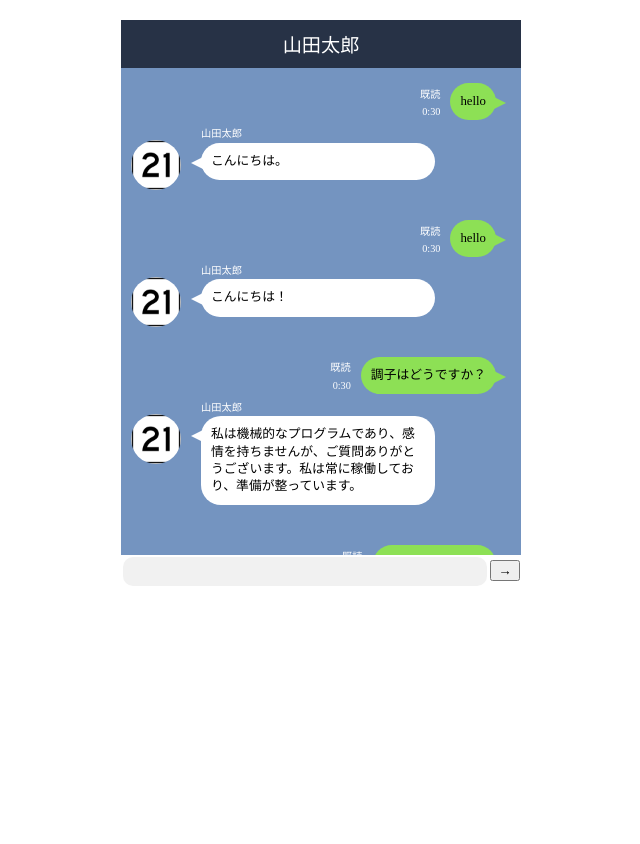
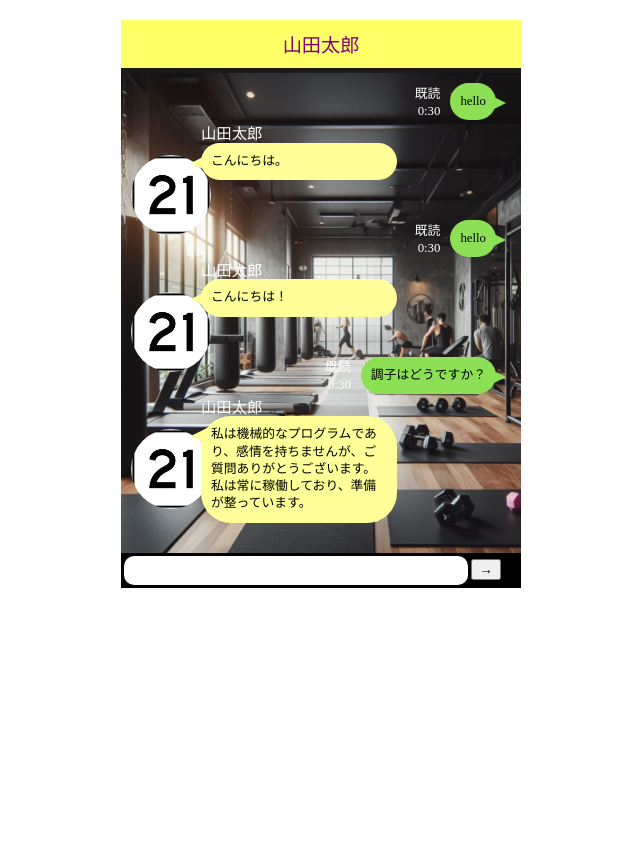
Before and after one commit to matsumoto-h-saga/SSS2023-BasicI, a Django app: page / in a window 1280 px wide. Shown: the top 844 px of the page, without its empty margins (319-959 px from the left). Run offline with Django 4.2, Linux system fonts and the light colour scheme; data comes from the database, SQL or seed files in the repository.

Commit message:
背景とCSSの微調整をしました

```diff
--- a/chatapp_comp/chat/static/css/style.css
+++ b/chatapp_comp/chat/static/css/style.css
@@ -6,20 +6,71 @@
   position: relative;
   padding:0;
   background: #7494c0;
+  background-image: url('../images/IMG_5532.jpg');
+  background-size: cover;
+  background-position: center;
   overflow: hidden;
   max-width: 400px;
   margin: 20px auto;
   font-size: 80%;
 }
 
+
 /* タイトル部分 */
 .line__container .line__title {
-  background: #273246;
+  background: #ffff66;
   padding: 10px;
+  font-family: sans-serif;
   text-align: center;
   font-size: 150%;
-  color: #ffffff;
+  color: #800080;
 }
+
+/* 008 */
+.button008  a{
+    background: #ffccff;
+    position: relative;
+    display: flex;
+    justify-content: right;
+    align-items: right;
+    text-align:center;
+    margin: auto;
+    justify-content: space-between;
+    max-width: 20px;
+    padding: 10px 20px;
+    color: #313131;
+    transition: 0.3s ease-in-out;
+    font-family: sans-serif;
+    font-weight: 600;
+    z-index:0;
+    white-space:nowrap;
+}
+
+.block{
+    display:block;
+    wideth:100px;
+    margin:0 auto;
+}
+
+.button008 a:before {
+    content: "";
+    position: absolute;
+    top: 0;
+    bottom: 0;
+    width: 0;
+    display: block;
+    background: #6bb6ff;
+    transition: .3s;
+    left:0;
+}
+.button008 a:hover {
+    color: #f00;
+}
+.button008 a:hover:before {
+    width: 100%;
+    z-index: -1;
+}
+
 
 /* 会話部分 */
 .line__container .line__contents {
@@ -35,7 +86,7 @@
 
 /* スタンプ画像最大幅 */
 .line__container .stamp img {
-  max-width:150px;
+  max-width:200px;
 }
 
 /* 相手の会話 */
@@ -44,15 +95,15 @@
     position: relative;
     display: block;
     margin-bottom: 35px;
-    max-width: 80%;
+    max-width: 70%;
     clear: both;
 }
 
 /* アイコン画像 */
 .line__container .line__left figure {
-    width: 50px;
+    width: 200px;
     position: absolute;
-    top: 15px;
+    top: 30px;
     left: 0;
     padding: 0;
     margin: 0;
@@ -61,9 +112,9 @@
 
 /* 正方形を用意 */
 .line__container .line__left figure img{
-    border-radius: 50%;
-    width: 50px;
-    height: 50px;
+    border-radius: 60%;
+    width: 80px;
+    height: 80px;
 }
 
 .line__container .line__left .line__left-text {
@@ -71,17 +122,18 @@
 }
 
 .line__container .line__left .line__left-text .name {
-  font-size: 80%;
+  font-size: 120%;
+  font-family: sans-serif;
   color: #ffffff;
 }
 
 /* コメントエリア */
 .line__container .line__left .text {
-  margin: 0;
+  margin: 10;
   position: relative;
   padding: 10px;
-  border-radius: 20px;
-  background-color: #ffffff;
+  border-radius: 30px;
+  background-color: #ffff99;
 }
 
 /* 吹き出し */
@@ -93,7 +145,7 @@
   height: 0;
   left: -10px;
   top: 10px;
-  border-right: 20px solid #ffffff;
+  border-right: 20px solid #ffff99;
   border-top: 10px solid transparent;
   border-bottom: 10px solid transparent;
 }
@@ -147,23 +199,23 @@
   text-align: right;
   left: -30px;
   bottom: 0px;
-  font-size: 80%;
+  font-size: 100%;
   color: #ffffff;
 }
 
 .line__form-container {
   position: absolute;
   bottom: 0;
-  background-color: white;
+  background-color: #000000;
   width: 100%;
   left: 0;
-  padding: 2px;
+  padding: 3px;
 }
 
 .line__input {
-  width: 90%;
+  width: 85%;
   border: none;
-  background-color: #f1f1f1;
+  background-color: #ffffff;
   border-radius: 10px;
   line-height: 2;
 }
```
Also changed, not shown: chatapp_comp/chat/templates/chat/index.html (+44 -2 lines), chatapp_comp/chat/static/images/IMG_5532.jpg (added).
